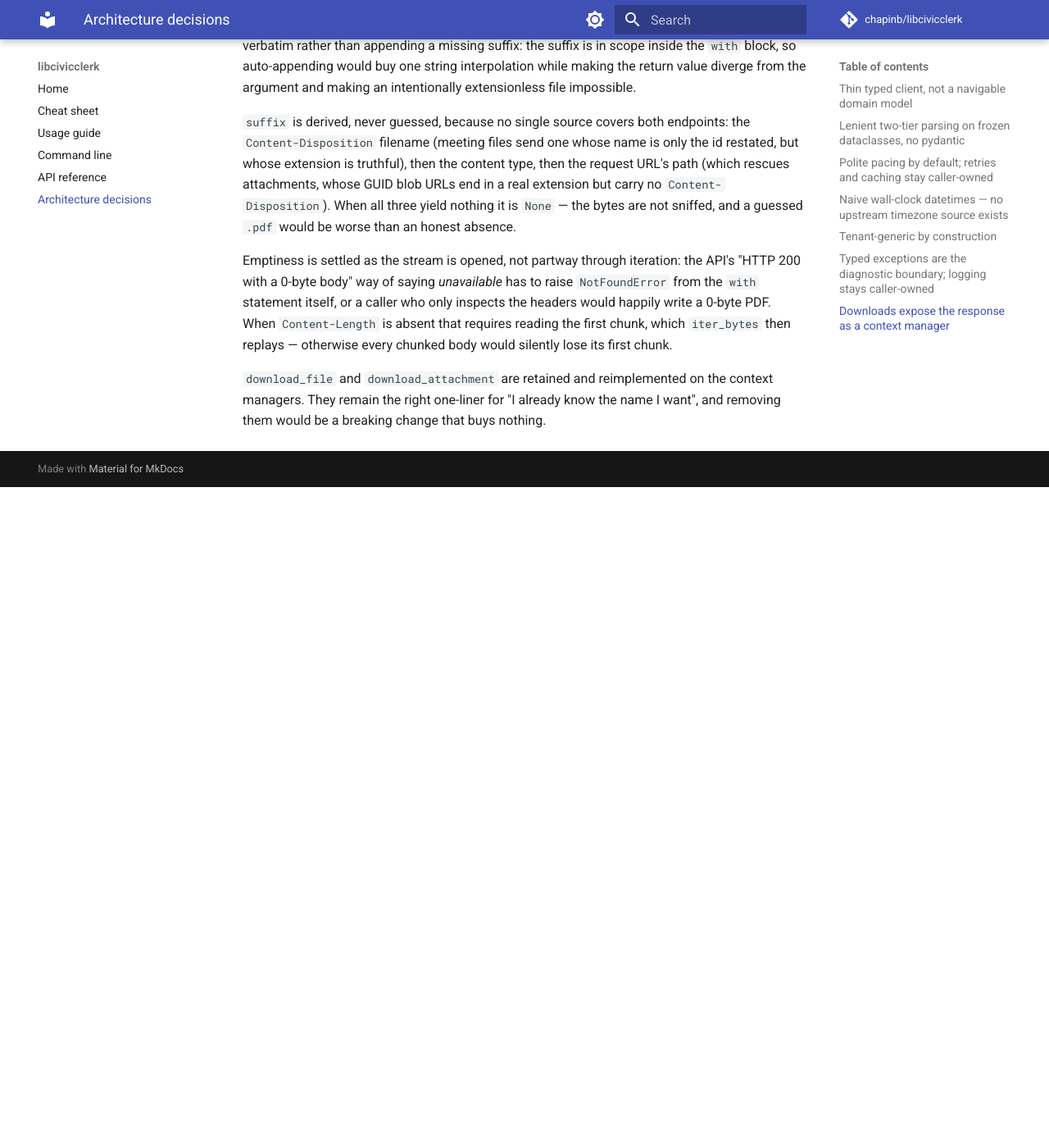
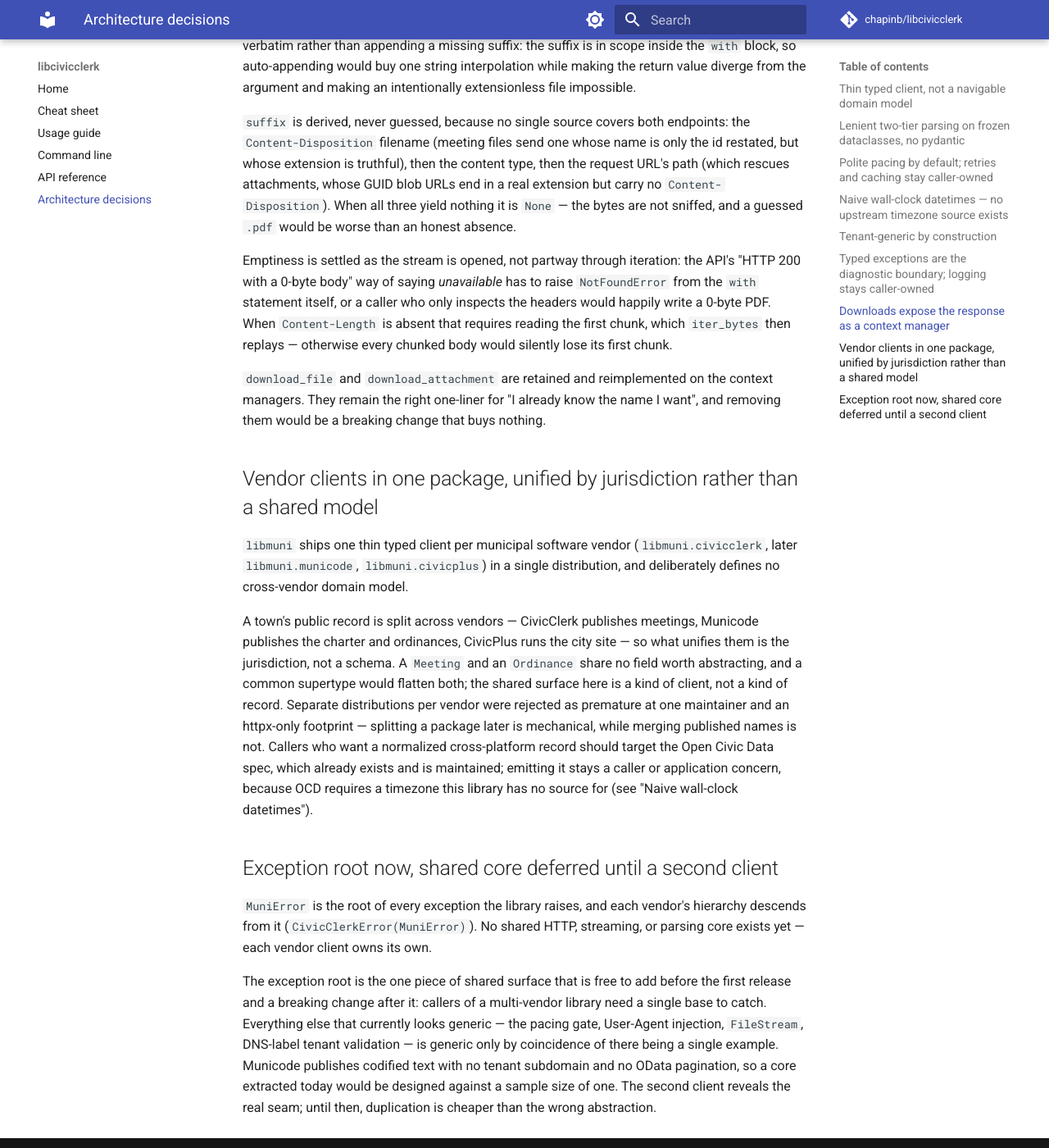
Before and after one commit to chapinb/libmuni, an MkDocs documentation site: the page built from docs/decisions.md, in a window 1280 px wide and 1400 px high, scrolled down 2589 px. Shown: the whole window at 82% size. Built offline with MkDocs 1.6.1 and Material for MkDocs 9.7.7, drawn with Linux system fonts in a browser that asks for light colours; comment, search, counter and statistics services are not loaded; the version menu is left out; before the commit the page ends 3183 px from its top, so only the background shows below that.

Commit message:
d - Record why libmuni bundles vendor clients and defers a shared core
Co-Authored-By: Claude Opus 4.8 (1M context) <noreply@anthropic.com>

```diff
--- a/docs/decisions.md
+++ b/docs/decisions.md
@@ -132,3 +132,38 @@ replays — otherwise every chunked body would silently lose its first chunk.
 `download_file` and `download_attachment` are retained and reimplemented on
 the context managers. They remain the right one-liner for "I already know the
 name I want", and removing them would be a breaking change that buys nothing.
+
+## Vendor clients in one package, unified by jurisdiction rather than a shared model
+
+`libmuni` ships one thin typed client per municipal software vendor
+(`libmuni.civicclerk`, later `libmuni.municode`, `libmuni.civicplus`) in a
+single distribution, and deliberately defines no cross-vendor domain model.
+
+A town's public record is split across vendors — CivicClerk publishes
+meetings, Municode publishes the charter and ordinances, CivicPlus runs the
+city site — so what unifies them is the jurisdiction, not a schema. A
+`Meeting` and an `Ordinance` share no field worth abstracting, and a common
+supertype would flatten both; the shared surface here is a kind of client,
+not a kind of record. Separate distributions per vendor were rejected as
+premature at one maintainer and an httpx-only footprint — splitting a package
+later is mechanical, while merging published names is not. Callers who want a
+normalized cross-platform record should target the Open Civic Data spec,
+which already exists and is maintained; emitting it stays a caller or
+application concern, because OCD requires a timezone this library has no
+source for (see "Naive wall-clock datetimes").
+
+## Exception root now, shared core deferred until a second client
+
+`MuniError` is the root of every exception the library raises, and each
+vendor's hierarchy descends from it (`CivicClerkError(MuniError)`). No shared
+HTTP, streaming, or parsing core exists yet — each vendor client owns its own.
+
+The exception root is the one piece of shared surface that is free to add
+before the first release and a breaking change after it: callers of a
+multi-vendor library need a single base to catch. Everything else that
+currently looks generic — the pacing gate, User-Agent injection, `FileStream`,
+DNS-label tenant validation — is generic only by coincidence of there being a
+single example. Municode publishes codified text with no tenant subdomain and
+no OData pagination, so a core extracted today would be designed against a
+sample size of one. The second client reveals the real seam; until then,
+duplication is cheaper than the wrong abstraction.
```
Also changed, not shown: docs/specs/2026-07-17-libmuni-rename.md (added, +158 -0 lines).
